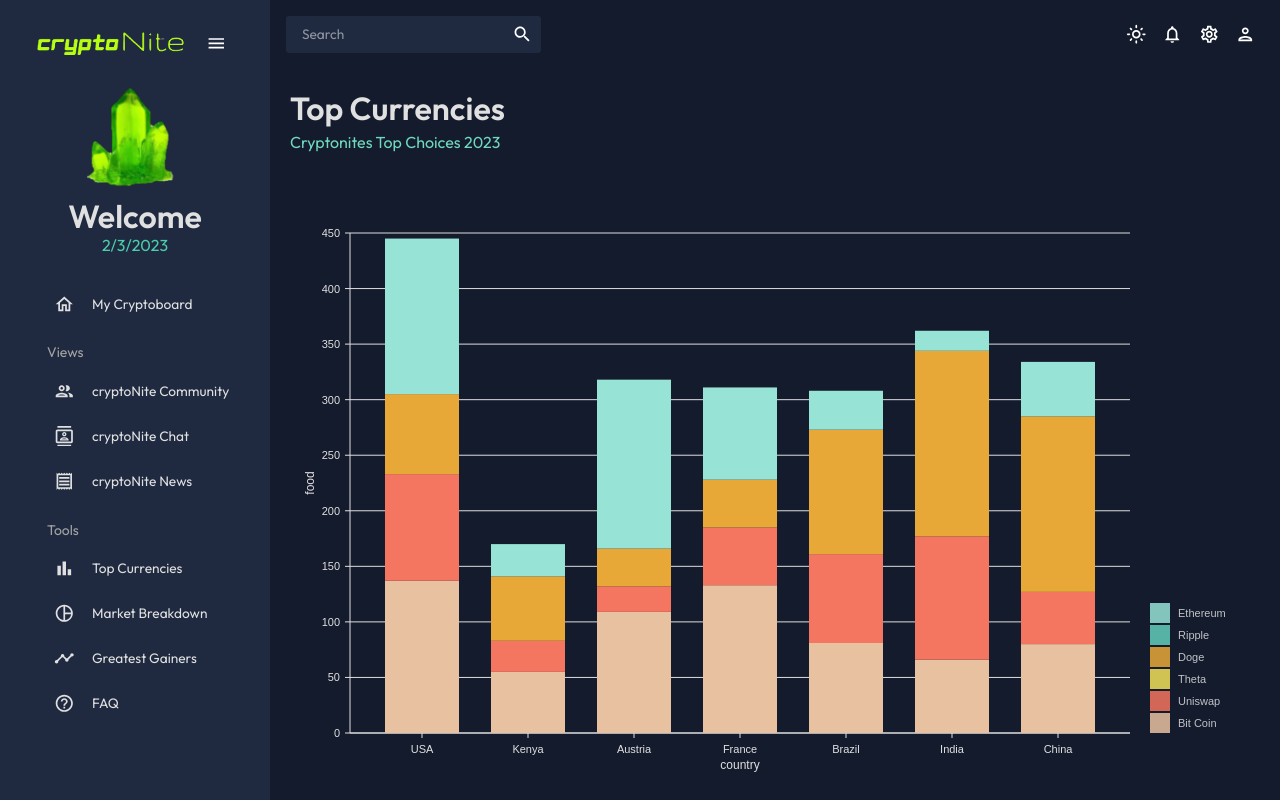
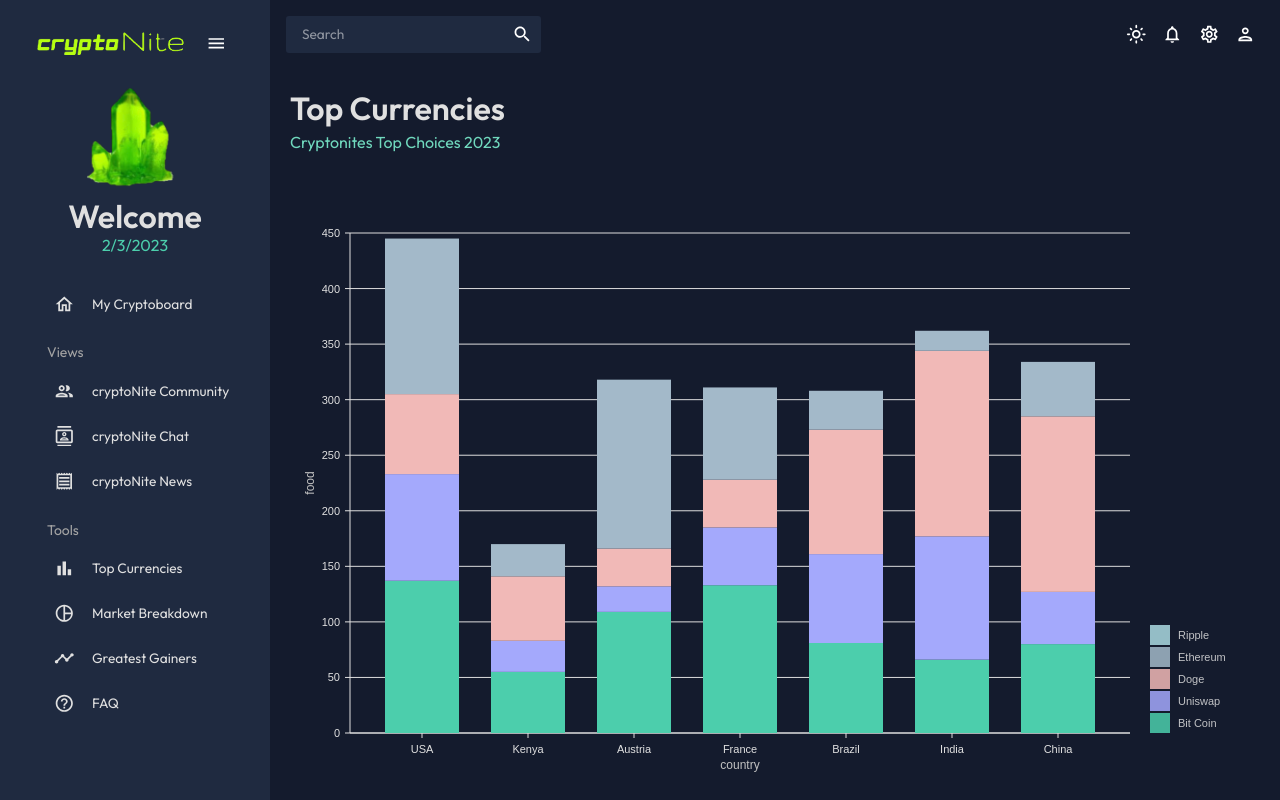
Before and after one commit to anthonyBosek/cryptoNite, a React (Create React App) app in the folder client/: page /topCurrencies in a window 1280 px wide. Built offline with nearby package versions, Linux system fonts and the light colour scheme.

Commit message:
matched fill color in barGraph

```diff
--- a/client/src/components/BarGraph.jsx
+++ b/client/src/components/BarGraph.jsx
@@ -20,7 +20,7 @@ const BarGraph = ({ isDashboard = false }) => {
           },
           legend: {
             text: {
-              fill: colors.grey[100],
+              fill: colors.grey[200],
             },
           },
           ticks: {
@@ -39,13 +39,20 @@ const BarGraph = ({ isDashboard = false }) => {
           },
         },
       }}
-      keys={["Bit Coin", "Uniswap", "Theta", "Doge", "Ripple", "Ethereum"]}
+      keys={["Bit Coin", "Uniswap", "Doge", "Ethereum", "Ripple"]}
       indexBy="country"
       margin={{ top: 50, right: 130, bottom: 50, left: 60 }}
       padding={0.3}
       valueScale={{ type: "linear" }}
       indexScale={{ type: "band", round: true }}
-      colors={{ scheme: "nivo" }}
+      // colors={[ colors.grey[200],colors.blueAccent[500],colors.greenAccent[500],colors.redAccent[300] ]}
+      colors={[
+        tokens("dark").greenAccent[500],
+        tokens("dark").blueAccent[300],
+        tokens("dark").redAccent[200],
+        "#a3b9c9",
+        "#abdae1",
+      ]}
       defs={[
         {
           id: "dots",
@@ -67,7 +74,7 @@ const BarGraph = ({ isDashboard = false }) => {
         },
       ]}
       borderColor={{
-        from: "color",
+        from: "colors",
         modifiers: [["darker", "1.6"]],
       }}
       axisTop={null}
@@ -97,7 +104,7 @@ const BarGraph = ({ isDashboard = false }) => {
       }}
       legends={[
         {
-          dataFrom: "keys",
+          dataFrom: "country",
           anchor: "bottom-right",
           direction: "column",
           justify: false,
--- a/client/src/data/mockData.js
+++ b/client/src/data/mockData.js
@@ -4,7 +4,7 @@ export const mockBarData = [
   {
     country: "USA",
     "Bit Coin": 137,
-    "Bit CoinColor": "hsl(229, 70%, 50%)",
+    BitCoinColor: "#3da58a",
     Uniswap: 96,
     UniswapColor: "hsl(296, 70%, 50%)",
     Doge: 72,
@@ -15,7 +15,7 @@ export const mockBarData = [
   {
     country: "Kenya",
     "Bit Coin": 55,
-    "Bit CoinColor": "hsl(307, 70%, 50%)",
+    BitCoinColor: "hsl(307, 70%, 50%)",
     Uniswap: 28,
     UniswapColor: "hsl(111, 70%, 50%)",
     Doge: 58,
@@ -26,7 +26,7 @@ export const mockBarData = [
   {
     country: "Austria",
     "Bit Coin": 109,
-    "Bit CoinColor": "hsl(72, 70%, 50%)",
+    BitCoinColor: "hsl(72, 70%, 50%)",
     Uniswap: 23,
     UniswapColor: "hsl(96, 70%, 50%)",
     Doge: 34,
@@ -37,7 +37,7 @@ export const mockBarData = [
   {
     country: "France",
     "Bit Coin": 133,
-    "Bit CoinColor": "hsl(257, 70%, 50%)",
+    BitCoinColor: "hsl(257, 70%, 50%)",
     Uniswap: 52,
     UniswapColor: "hsl(326, 70%, 50%)",
     Doge: 43,
@@ -48,7 +48,7 @@ export const mockBarData = [
   {
     country: "Brazil",
     "Bit Coin": 81,
-    "Bit CoinColor": "hsl(190, 70%, 50%)",
+    BitCoinColor: "hsl(190, 70%, 50%)",
     Uniswap: 80,
     UniswapColor: "hsl(325, 70%, 50%)",
     Doge: 112,
@@ -59,7 +59,7 @@ export const mockBarData = [
   {
     country: "India",
     "Bit Coin": 66,
-    "Bit CoinColor": "hsl(208, 70%, 50%)",
+    BitCoinColor: "hsl(208, 70%, 50%)",
     Uniswap: 111,
     UniswapColor: "hsl(334, 70%, 50%)",
     Doge: 167,
@@ -70,7 +70,7 @@ export const mockBarData = [
   {
     country: "China",
     "Bit Coin": 80,
-    "Bit CoinColor": "hsl(87, 70%, 50%)",
+    BitCoinColor: "hsl(87, 70%, 50%)",
     Uniswap: 47,
     UniswapColor: "hsl(141, 70%, 50%)",
     Doge: 158,
@@ -106,8 +106,8 @@ export const mockPieData = [
     color: "hsl(229, 70%, 50%)",
   },
   {
-    id: "Bitcoin",
-    label: "Bitcoin",
+    id: "BitcoinColor",
+    label: "BitcoinColor",
     value: 584,
     color: "hsl(344, 70%, 50%)",
   },
@@ -115,7 +115,7 @@ export const mockPieData = [
 
 export const mockLineData = [
   {
-    id: "bitCoin",
+    id: "bitCoinColor",
     color: tokens("dark").greenAccent[500],
     data: [
       {
```
